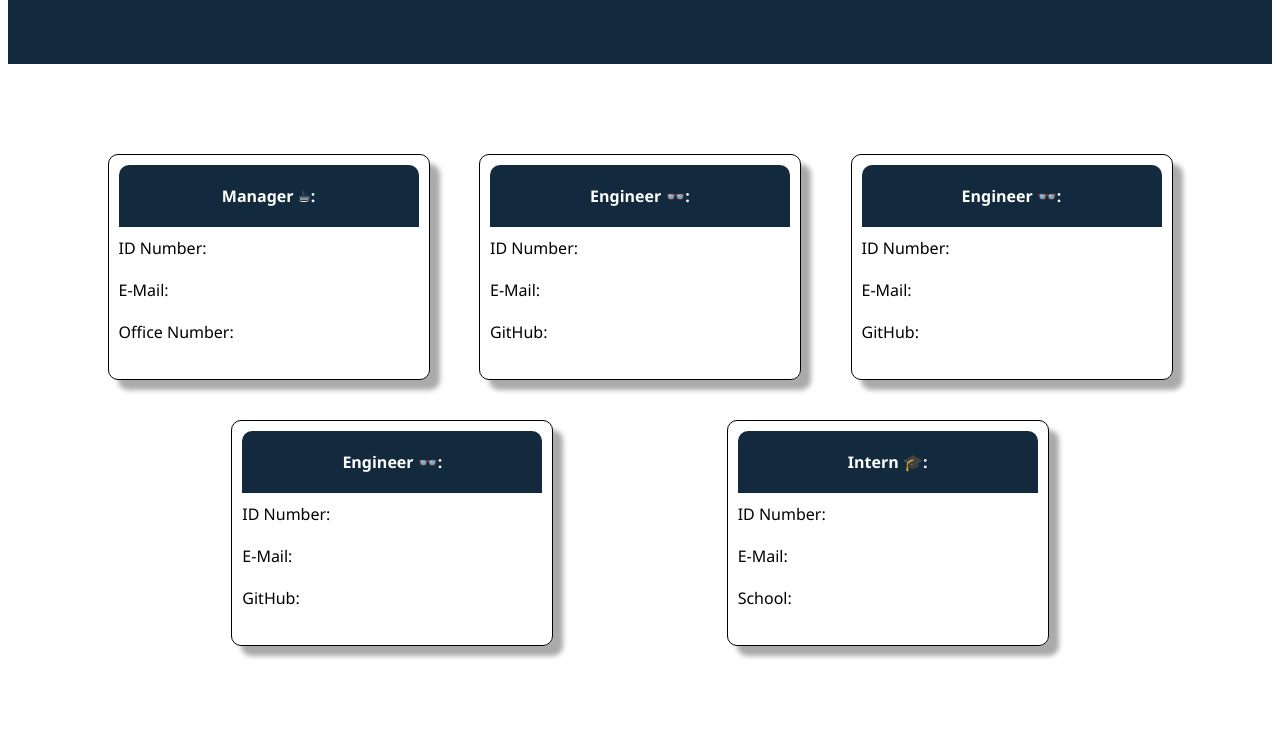
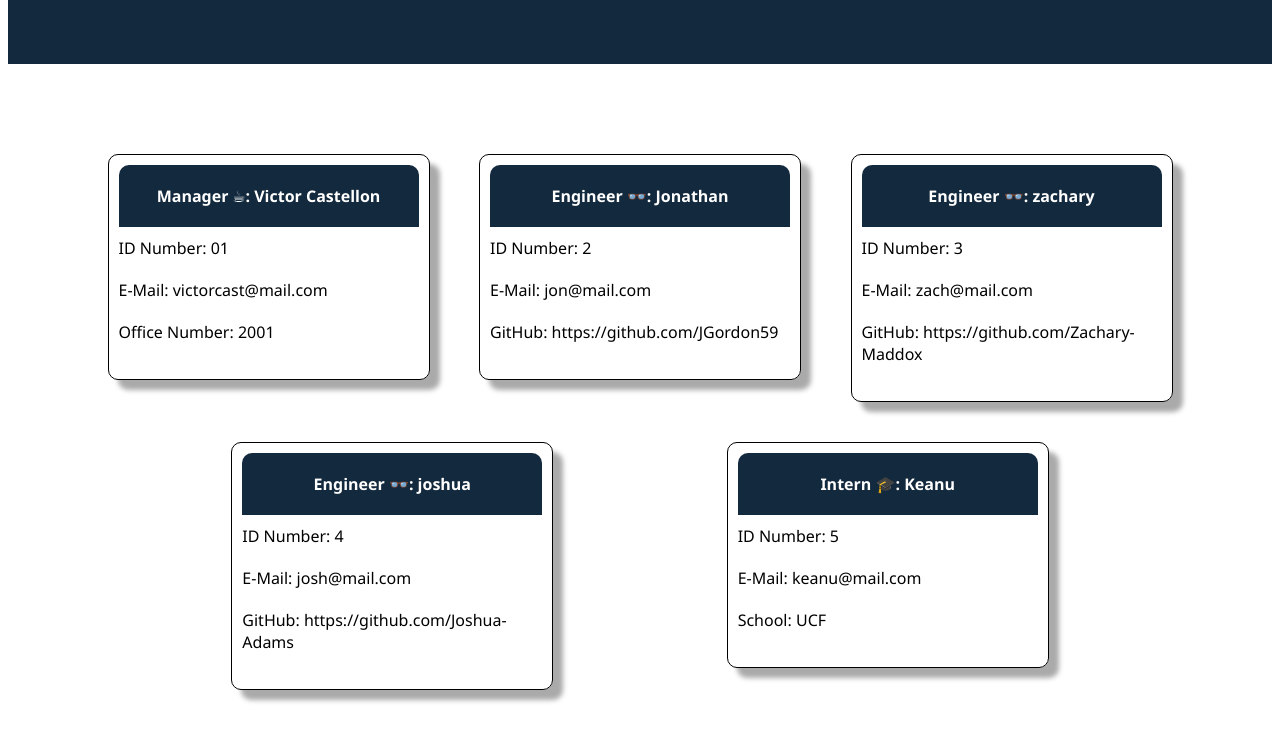
Before and after one commit to VictorCast01/Mod10_Team-Profile-Generator, a website: page index.html in a window 1280 px wide. Shown: the part 177-918 px from the top of the page. Drawn offline with Linux system fonts and the light colour scheme.

Commit message:
intial commit

```diff
--- a/index.html
+++ b/index.html
@@ -13,44 +13,44 @@
 <body>
     <div class="roles">
         <section class="card">
-          <header>Manager ☕:  </header>
+          <header>Manager ☕: Victor Castellon </header>
           <div class="row row-cols-2 row-cols-lg-3">
-            <div class="col">ID Number:  </div>
-            <div class="col">E-Mail:  </div>
-            <div class="col">Office Number:  </div>
+            <div class="col">ID Number: 01 </div>
+            <div class="col">E-Mail: victorcast@mail.com </div>
+            <div class="col">Office Number: 2001 </div>
           </div>
           <p></p>
         </section>
         <section class="card">
-          <header>Engineer 👓:  </header>
+          <header>Engineer 👓: Jonathan </header>
           <div class="row row-cols-2 row-cols-lg-3">
-            <div class="col">ID Number:  </div>
-            <div class="col">E-Mail:  </div>
-            <div class="col">GitHub:  </div>
+            <div class="col">ID Number: 2 </div>
+            <div class="col">E-Mail: jon@mail.com </div>
+            <div class="col">GitHub: https://github.com/JGordon59 </div>
           <p></p>
         </section>
         <section class="card">
-          <header>Engineer 👓:  </header>
+          <header>Engineer 👓: zachary </header>
           <div class="row row-cols-2 row-cols-lg-3">
-            <div class="col">ID Number:  </div>
-            <div class="col">E-Mail:  </div>
-            <div class="col">GitHub:  </div>
+            <div class="col">ID Number: 3 </div>
+            <div class="col">E-Mail: zach@mail.com </div>
+            <div class="col">GitHub: https://github.com/Zachary-Maddox </div>
           <p></p>
         </section>
         <section class="card">
-            <header>Engineer 👓:  </header>
+            <header>Engineer 👓: joshua </header>
             <div class="row row-cols-2 row-cols-lg-3">
-                <div class="col">ID Number:  </div>
-                <div class="col">E-Mail:  </div>
-                <div class="col">GitHub:  </div>
+                <div class="col">ID Number: 4 </div>
+                <div class="col">E-Mail: josh@mail.com </div>
+                <div class="col">GitHub: https://github.com/Joshua-Adams </div>
             <p></p>
           </section>
         <section class="card">
-          <header>Intern 🎓: </header>
+          <header>Intern 🎓: Keanu</header>
           <div class="row row-cols-2 row-cols-lg-3">
-            <div class="col">ID Number:  </div>
-            <div class="col">E-Mail:  </div>
-            <div class="col">School:  </div>
+            <div class="col">ID Number: 5 </div>
+            <div class="col">E-Mail: keanu@mail.com </div>
+            <div class="col">School: UCF </div>
           <p></p>
         </section>
       </div>
--- a/index.js
+++ b/index.js
@@ -101,7 +101,7 @@ inquirer
     },
     {
       type: 'input',
-      message: 'What is the name of your first engineer?',
+      message: 'What is the GitHub of your first engineer?',
       name: 'gitHub1',
     },
     {
```
